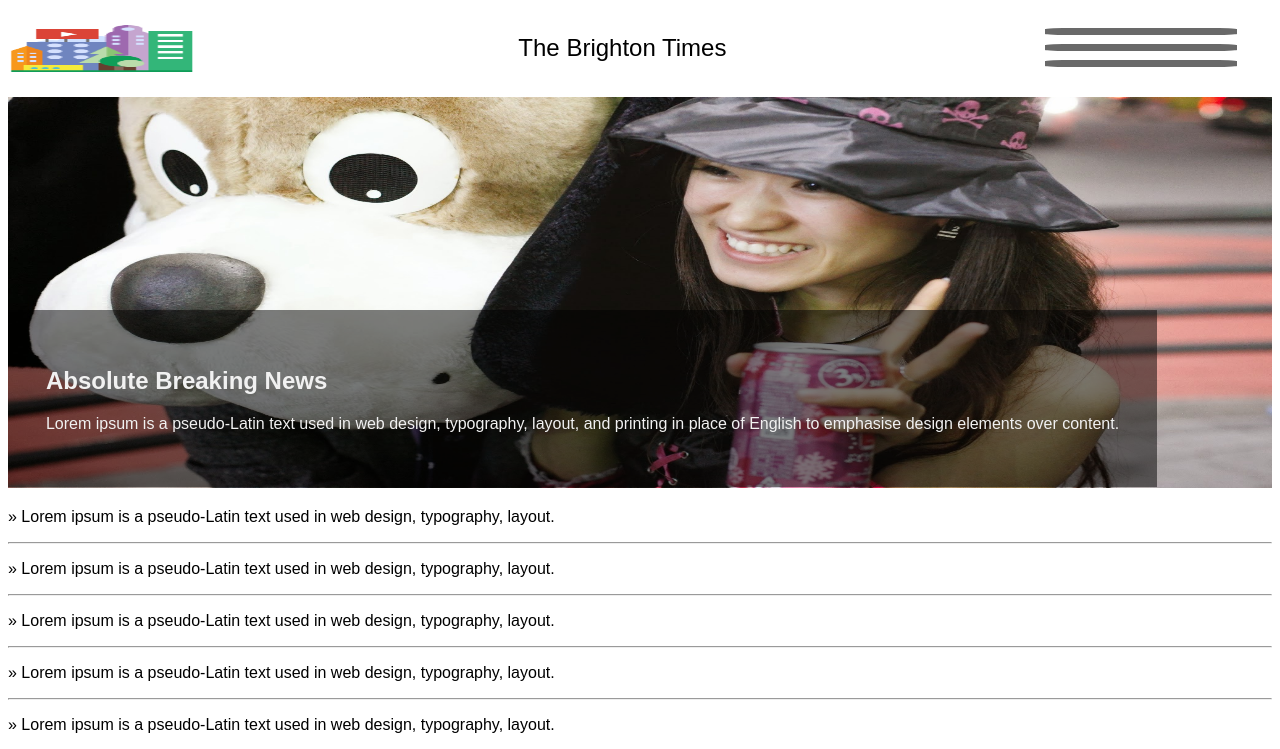
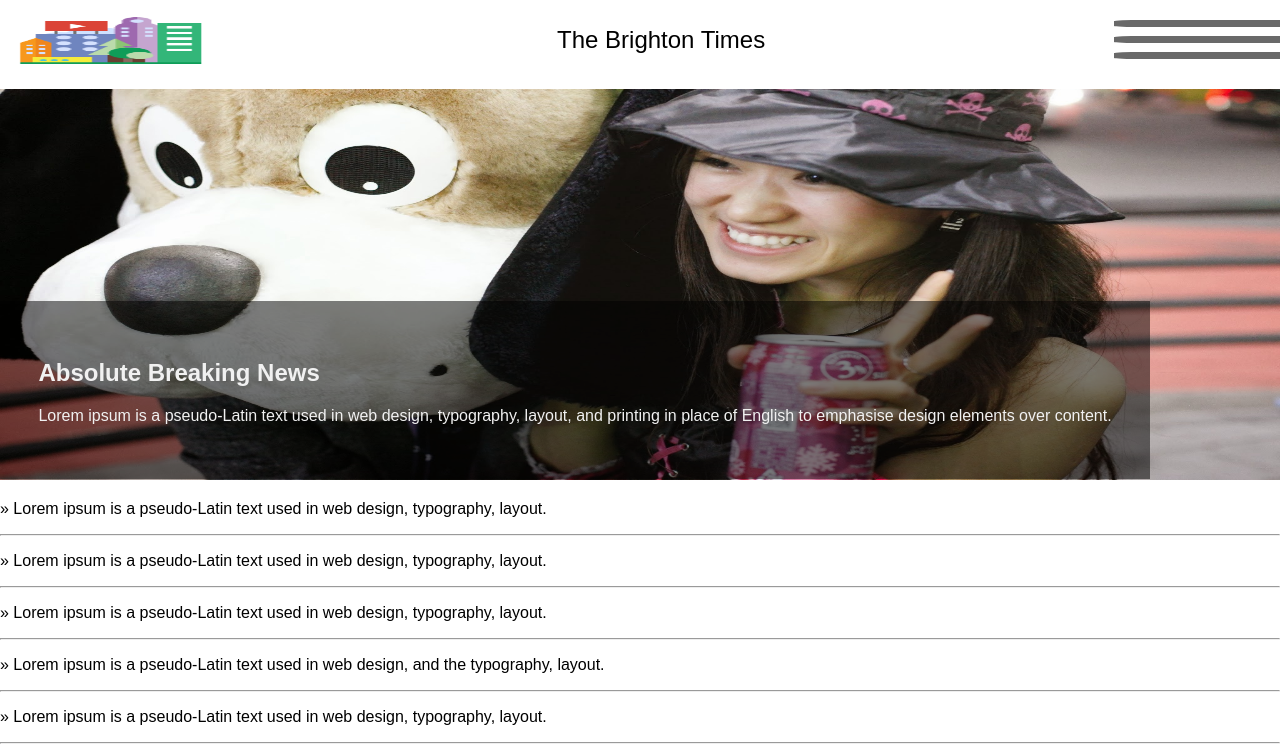
Before and after one commit to madhuprya/HTMLCSSRESP, a plain HTML site: page catalog.html in a window 1280 px wide. Shown: the top 749 px of the page. Drawn offline with Linux system fonts and the light colour scheme.

Commit message:
margin removed

```diff
--- a/catalog.css
+++ b/catalog.css
@@ -4,6 +4,8 @@ body{    max-width: 100%;
     flex-direction:column;
     font-family: Arial;
     font-size: 16px;
+    margin: auto;
+
 }
 /*header section**/
 header{
@@ -15,13 +17,13 @@ header{
     height: 3rem;
     margin-top: -10px !important;
     padding: 2%;
-    margin-left: -2%;
     z-index: 1;
 
 }
 .logo{
     height: 100%;
     width: 15%;
+    margin-left: -9px;
 
 }
 
@@ -30,7 +32,6 @@ header{
     margin-top: 10px;
     color: black;
     float: left;
-
     text-transform: capitalize;
 }
 nav{
@@ -39,7 +40,7 @@ nav{
     justify-content: space-around;
     height:100%;
     width:15%;
-    margin-right: 4%;
+    /* margin-right: 5%; */
 }
 .bar {
     width: 100%;
@@ -70,7 +71,7 @@ article{
     width: 100%;
     font-family: Arial;
     font-size: 16px;
-    margin: auto;
+    /* margin: auto; */
 }
 /*table section*/
 table{
@@ -106,14 +107,13 @@ background-color: white;
     justify-content: space-between;
 }
 .lastimg{
-    margin: 2%;
+    /* margin: 2%; */
     width: 30%;
     height: 30%;
 
 }
 .lastsec{
     display: flex;
-    flex-direction: row;
 }
 
 /*lastdiv*/
--- a/catalog.html
+++ b/catalog.html
@@ -31,7 +31,7 @@
         <hr>
         <p>&#187; Lorem ipsum is a pseudo-Latin text used in web design, typography, layout.</p>
         <hr>
-        <p>&#187; Lorem ipsum is a pseudo-Latin text used in web design, typography, layout.</p>
+        <p>&#187; Lorem ipsum is a pseudo-Latin text used in web design, and the typography, layout.</p>
         <hr>
         <p>&#187; Lorem ipsum is a pseudo-Latin text used in web design, typography, layout.</p>
         <hr>
```
